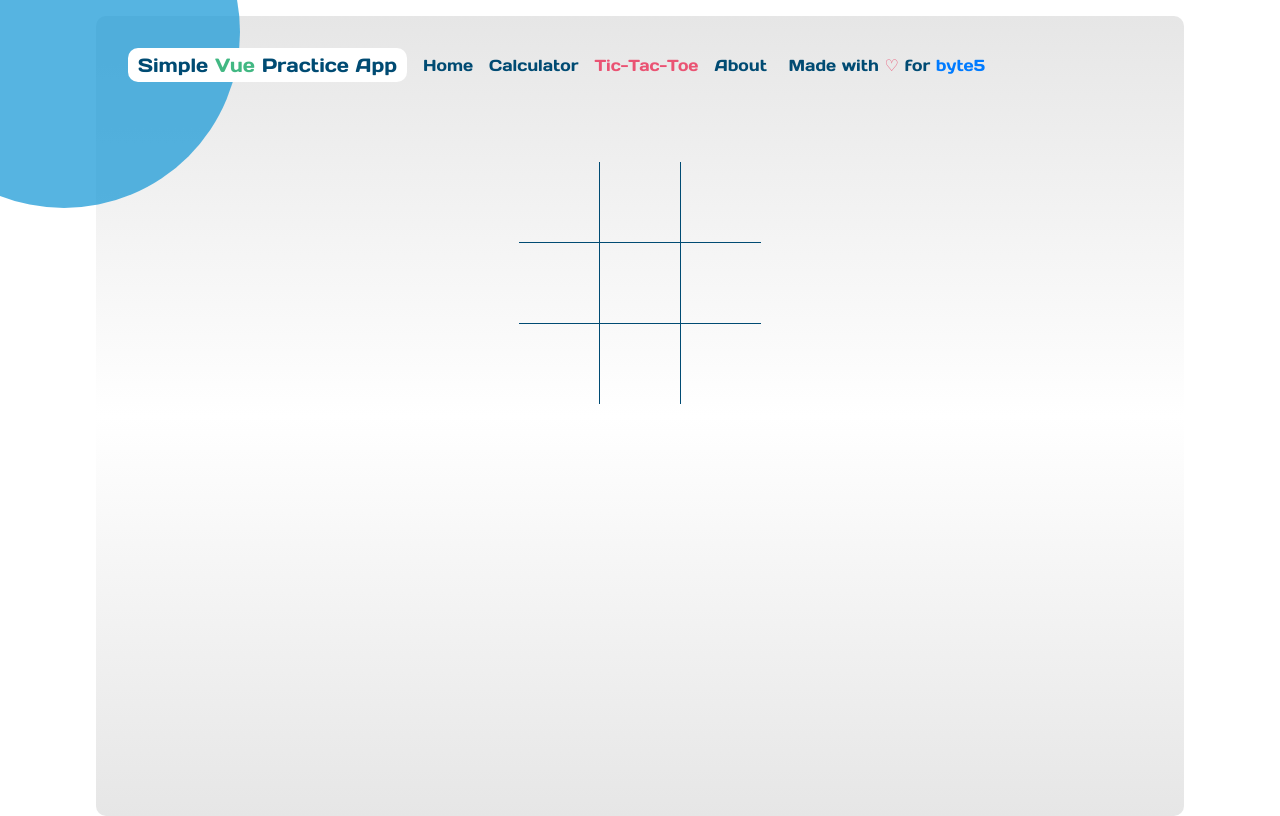
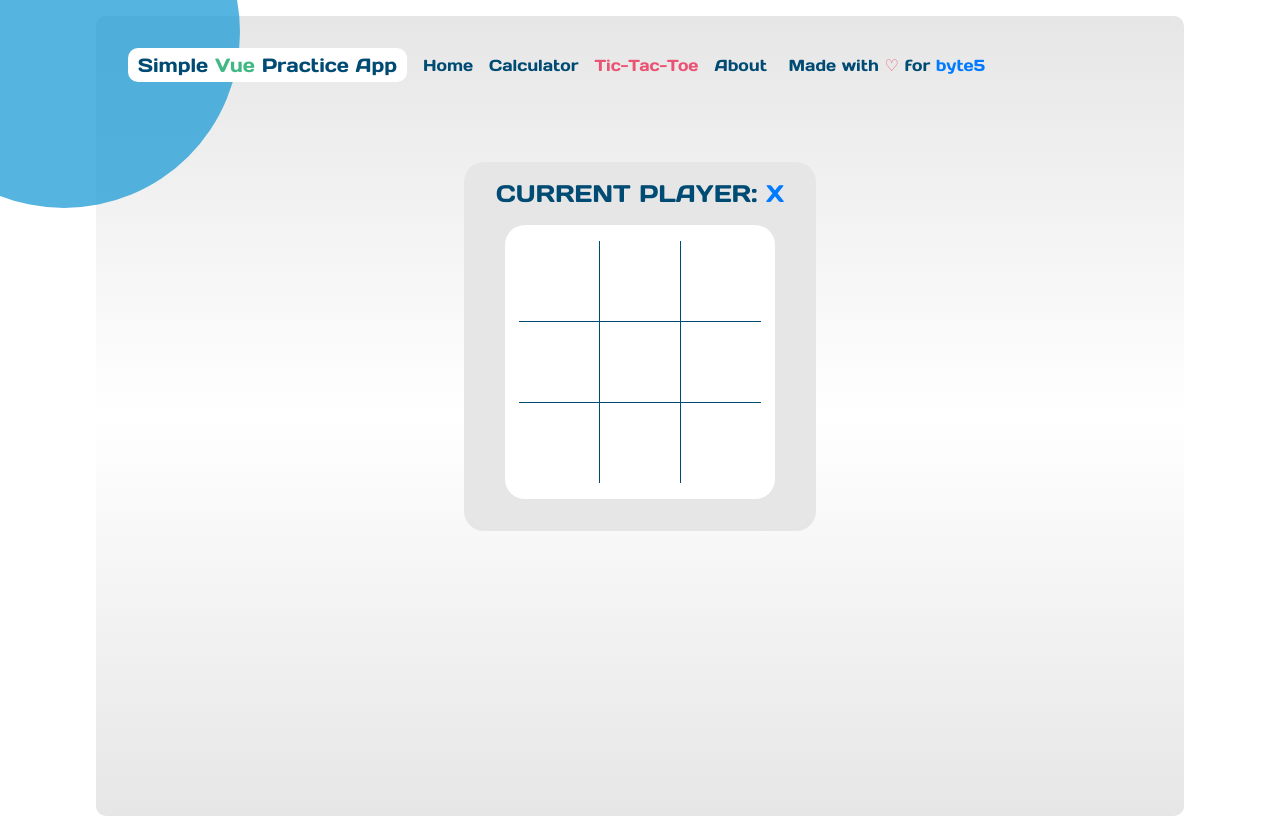
Before and after one commit to asilva87/vue-byte5, a Vue app: page /tic-tac-toe in a window 1280 px wide. Built offline with nearby package versions, Linux system fonts and the light colour scheme.

Commit message:
Finish TicTacToe game

```diff
--- a/src/views/TicTacToeView.vue
+++ b/src/views/TicTacToeView.vue
@@ -3,7 +3,7 @@ import { ref } from 'vue'
 
 enum Players {
     X = 'X',
-    O = 'O',
+    O = 'O'
 }
 
 const board = ref([
@@ -13,64 +13,171 @@ const board = ref([
 ])
 const currentPlayer = ref(Players.X)
 const gameOver = ref(false)
+const winner = ref('')
+const gameOverDueToExhaustion = ref(false)
 
-const checkForWin = (): void => {
+const checkForWin = (): boolean => {
     const localBoard = [...board.value]
 
+    // Taking a row as an example, if a row has ['x', 'o', 'o'], the resulting set will contain two characters,
+    // 'x' and 'o'. Thus, length 2. If a row has ['x', 'x', 'x'], the resulting set will contain one characters, 'x'.
+    // Thus, length 1. So if length is 1 and the resulting array conversion[0] equals to current player,
+    // it means the player won. The same logic is applied to diagonals and columns.
     const leftDiagonal = Array.from(new Set([localBoard[0][0], localBoard[1][1], localBoard[2][2]]))
-    const rightDiagonal = Array.from(new Set([localBoard[0][2], localBoard[1][1], localBoard[2][0]]))
-    const rows = localBoard.map((row) => new Set([row[0], row[1], row[2]]))
-    // const cols = localBoard
+    const rightDiagonal = Array.from(
+        new Set([localBoard[0][2], localBoard[1][1], localBoard[2][0]])
+    )
+    const rows = localBoard.map((row) => Array.from(new Set([row[0], row[1], row[2]])))
+
+    // Check if player won in any of the diagonals
+    if (
+        (leftDiagonal.length === 1 && leftDiagonal[0] === currentPlayer.value) ||
+        (rightDiagonal.length === 1 && rightDiagonal[0] === currentPlayer.value)
+    ) {
+        gameOver.value = true
+        winner.value = currentPlayer.value
+        return true
     }
 
-// Change this
+    // Check if player won in a row
+    for (let i = 0; i < localBoard.length; i++) {
+        if (rows[i].length === 1 && rows[i][0] === currentPlayer.value) {
+            gameOver.value = true
+            winner.value  = currentPlayer.value
+            return true
+        }
+    }
+
+    // Check if player won in a column
+    for (let col = 0; col < localBoard[0].length; col++) {
+        const column = localBoard.map((row) => row[col])
+        const uniqueColumn = Array.from(new Set(column))
+        if (uniqueColumn.length === 1 && uniqueColumn[0] === currentPlayer.value) {
+            gameOver.value = true
+            winner.value = currentPlayer.value
+            return true
+        }
+    }
+
+    return false
+}
+
 const handleTurn = (coords: number[]): void => {
-    if (!board.value[coords[0]][coords[1]])
-        board.value[coords[0]][coords[1]] = currentPlayer.value;
+    if (gameOver.value) return
+
+    if (!board.value[coords[0]][coords[1]]) {
+        board.value[coords[0]][coords[1]] = currentPlayer.value
+
+        const gameWon = checkForWin()
+
+        if (gameWon) {
+            return // Return early if there's a win
+        }
+
+        const gameDraw = checkForExhaustGameOver()
+        if (gameDraw) {
+            gameOver.value = true
+            gameOverDueToExhaustion.value = true
+            return // Return early if it's a draw
+        }
 
         currentPlayer.value = currentPlayer.value === Players.X ? Players.O : Players.X
-
-    checkForWin()
+    }
 }
 
+const restartGame = (): void => {
+    board.value = [
+        ['', '', ''],
+        ['', '', ''],
+        ['', '', ''],
+    ]
+    gameOver.value = false
+    gameOverDueToExhaustion.value = false
+    currentPlayer.value = Players.X
+}
+
+const checkForExhaustGameOver = (): boolean => {
+    for (let row of board.value) {
+        if (!row[0] || !row[1] || !row[2]) return false
+    }
+
+    return true
+}
 </script>
 
 <template>
-    <main class="board">
+    <main class="board-body">
         <!-- <div class="board__row" v-for="(row, rowIndex) in board" :key="rowIndex">
             <div class="board__row__cell">{{ row[0] }}</div>
             <div class="board__row__cell">{{ row[1] }}</div>
             <div class="board__row__cell">{{ row[2] }}</div>
         </div> -->
 
+        <div class="game-info">Current player: <span class="blue">{{ currentPlayer }}</span></div>
+
+        <div class="board">
             <!-- Not using for-loop due to each cell having their own specific styling. -->
         <div class="board__row">
             <div @click="handleTurn([0, 0])" class="board__row__cell">{{ board[0][0] }}</div>
-            <div @click="handleTurn([0, 1])" class="board__row__cell" id="tc">{{ board[0][1] }}</div>
+            <div @click="handleTurn([0, 1])" class="board__row__cell" id="tc">
+                {{ board[0][1] }}
+            </div>
             <div @click="handleTurn([0, 2])" class="board__row__cell">{{ board[0][2] }}</div>
         </div>
 
         <div class="board__row">
-            <div @click="handleTurn([1, 0])" class="board__row__cell" id="cl">{{ board[1][0] }}</div>
-            <div @click="handleTurn([1, 1])" class="board__row__cell" id="cc">{{ board[1][1] }}</div>
-            <div @click="handleTurn([1, 2])" class="board__row__cell" id="cr">{{ board[1][2] }}</div>
+            <div @click="handleTurn([1, 0])" class="board__row__cell" id="cl">
+                {{ board[1][0] }}
+            </div>
+            <div @click="handleTurn([1, 1])" class="board__row__cell" id="cc">
+                {{ board[1][1] }}
+            </div>
+            <div @click="handleTurn([1, 2])" class="board__row__cell" id="cr">
+                {{ board[1][2] }}
+            </div>
         </div>
 
         <div class="board__row">
             <div @click="handleTurn([2, 0])" class="board__row__cell">{{ board[2][0] }}</div>
-            <div @click="handleTurn([2, 1])" class="board__row__cell" id="bc">{{ board[2][1] }}</div>
+            <div @click="handleTurn([2, 1])" class="board__row__cell" id="bc">
+                {{ board[2][1] }}
+            </div>
             <div @click="handleTurn([2, 2])" class="board__row__cell">{{ board[2][2] }}</div>
         </div>
+        </div>
+
+        <div class="game-info">
+            <span v-if="gameOver && !gameOverDueToExhaustion">
+                Player <span class="blue">{{ winner }}</span> wins!
+            </span>
+            <span v-if="gameOverDueToExhaustion">
+                No one wins.
+            </span>
+        </div>
+        <button @click="restartGame" v-if="gameOver" class="restart-button">Restart</button>
     </main>
 </template>
 
 <style scoped>
-    .board {
+.board-body {
     display: flex;
     flex-direction: column;
     font-family: 'DaysOne';
     font-size: 3rem;
     text-transform: uppercase;
+    border-radius: 20px;
+    background-color: rgb(230, 230, 230);
+    padding: 0 2rem;
+}
+
+.board {
+    background-color: white;
+    border-radius: 20px;
+    width: 80%;
+    margin-left: auto;
+    margin-right: auto;
+    padding: 1rem 0;
+    min-width: 270px;
 }
 
 .board__row {
@@ -91,13 +198,46 @@ const handleTurn = (coords: number[]): void => {
     cursor: pointer;
 }
 
-    #tc, #cc, #bc {
+#tc,
+#cc,
+#bc {
     border-left: 1px solid var(--dark-blue);
     border-right: 1px solid var(--dark-blue);
 }
 
-    #cl, #cc, #cr{
+#cl,
+#cc,
+#cr {
     border-top: 1px solid var(--dark-blue);
     border-bottom: 1px solid var(--dark-blue);
 }
+
+.blue {
+    color: var(--blue);
+    width: 3rem;
+}
+
+.game-info {
+    font-size: 1.5rem;
+    margin: 1rem auto;
+    transition: 1s;
+}
+
+.restart-button {
+    border: none;
+    border-radius: 10px;
+    background-color: white;
+    color: var(--dark-blue);
+    margin-left: auto;
+    margin-right: auto;
+    font-family: 'DaysOne';
+    font-size: 1.2rem;
+    margin-bottom: 1.5rem;
+    padding: 5px 10px;
+}
+
+.restart-button:hover {
+    color: var(--blue);
+    cursor: pointer;
+}
 </style>
```
Lines whose indentation alone changed are shown as unchanged.
